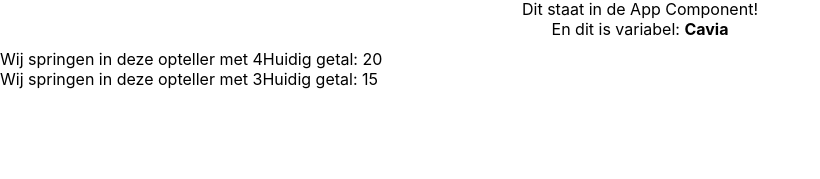
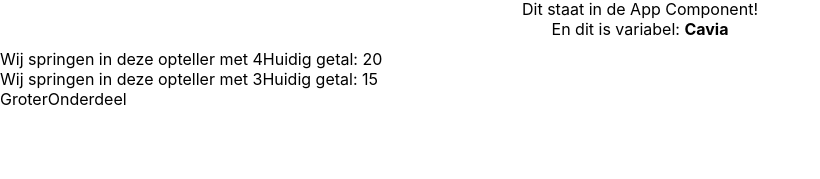
Before and after one commit to FelixvL/react_gestructureerd_project_2206, a React (Create React App) app: page / in a window 1280 px wide. Shown: the part 111-290 px from the top of the page, without its empty margins (0-820 px from the left). Built offline with nearby package versions, Linux system fonts and the light colour scheme; no server answers.

Commit message:
get call op api werkt met console.log

```diff
--- /dev/null
+++ b/src/GroterOnderdeel.js
@@ -0,0 +1,24 @@
+import './App.css';
+import { Component } from 'react';
+import axios from 'axios';
+
+const api = axios.create({
+    baseURL : 'http://localhost:8082'
+})
+
+class GroterOnderdeel extends Component {
+    constructor(){
+        super();
+        api.get('/felixallemaaltijden')
+        .then( res => {
+            console.log(res.data);
+        })
+    }
+  render() {
+    return <div>
+        GroterOnderdeel
+    </div>
+  }
+}
+
+export default GroterOnderdeel;
--- a/src/Opteller.js
+++ b/src/Opteller.js
@@ -21,7 +21,7 @@ class Opteller extends Component {
     clearInterval(this.optelInterval);
   }
   eenErbij() {
-    console.log(this.state.getal);
+    //console.log(this.state.getal);
     this.setState({
       getal: (this.state.getal + this.props.spronggetal)
     });
--- a/src/index.js
+++ b/src/index.js
@@ -3,6 +3,7 @@ import ReactDOM from 'react-dom/client';
 import './index.css';
 import App from './App';
 import Opteller from './Opteller';
+import GroterOnderdeel from './GroterOnderdeel';
 const root = ReactDOM.createRoot(document.getElementById('root'));
 
 root.render(
@@ -12,5 +13,6 @@ root.render(
     <App  soortnaam={"Cavia"}/>
     <Opteller spronggetal={4} />
     <Opteller spronggetal={3} />
+    <GroterOnderdeel />
   </div>
 );
```
